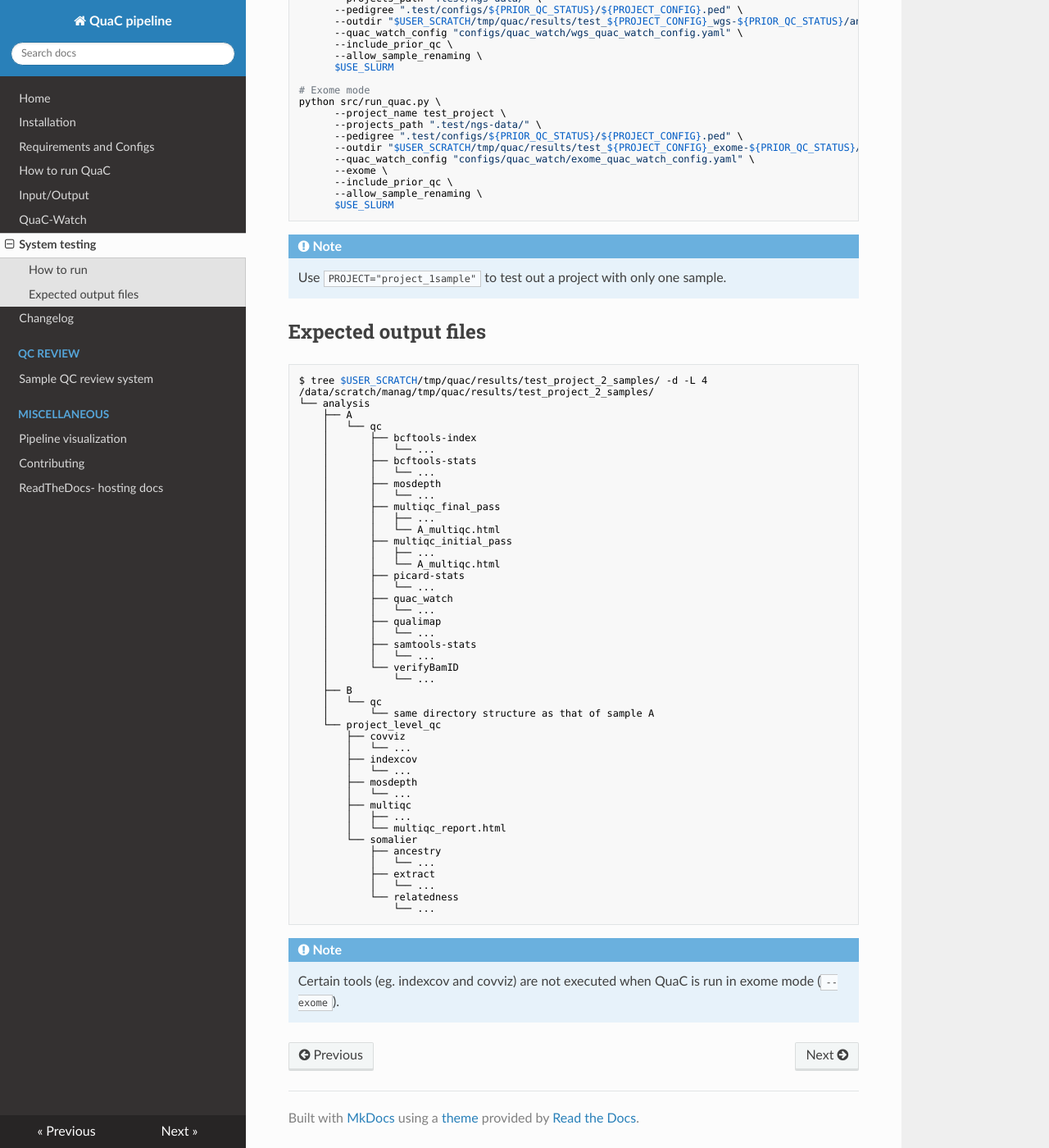
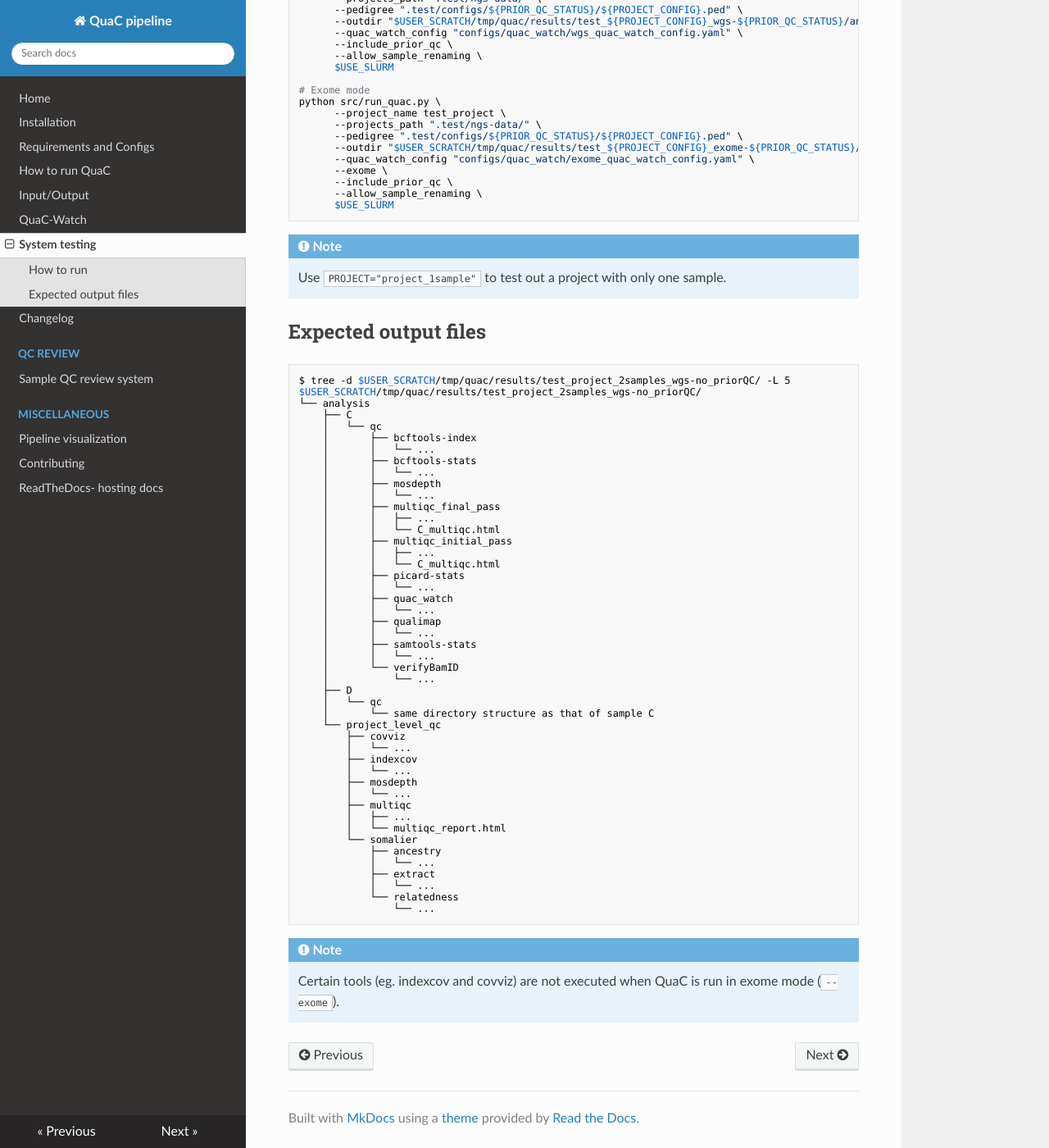
Before and after one commit to uab-cgds-worthey/quac, an MkDocs documentation site: the page built from docs/system_testing.md, in a window 1280 px wide and 1400 px high, scrolled down 1293 px. Shown: the whole window at 82% size. Built offline with MkDocs 1.6.1, drawn with Linux system fonts in a browser that asks for light colours; nearby versions of some CDN libraries.

Commit message:
updates out dir tree for sys testing

````diff
--- a/docs/system_testing.md
+++ b/docs/system_testing.md
@@ -94,10 +94,10 @@ python src/run_quac.py \
 ## Expected output files
 
 ```sh
-$ tree $USER_SCRATCH/tmp/quac/results/test_project_2_samples/ -d -L 4
-/data/scratch/manag/tmp/quac/results/test_project_2_samples/
+$ tree -d $USER_SCRATCH/tmp/quac/results/test_project_2samples_wgs-no_priorQC/ -L 5
+$USER_SCRATCH/tmp/quac/results/test_project_2samples_wgs-no_priorQC/
 └── analysis
-    ├── A
+    ├── C
     │   └── qc
     │       ├── bcftools-index
     │       │   └── ...
@@ -107,10 +107,10 @@ $ tree $USER_SCRATCH/tmp/quac/results/test_project_2_samples/ -d -L 4
     │       │   └── ...
     │       ├── multiqc_final_pass
     │       │   ├── ...
-    │       │   └── A_multiqc.html
+    │       │   └── C_multiqc.html
     │       ├── multiqc_initial_pass
     │       │   ├── ...
-    │       │   └── A_multiqc.html
+    │       │   └── C_multiqc.html
     │       ├── picard-stats
     │       │   └── ...
     │       ├── quac_watch
@@ -121,9 +121,9 @@ $ tree $USER_SCRATCH/tmp/quac/results/test_project_2_samples/ -d -L 4
     │       │   └── ...
     │       └── verifyBamID
     │           └── ...
-    ├── B
+    ├── D
     │   └── qc
-    │       └── same directory structure as that of sample A
+    │       └── same directory structure as that of sample C
     └── project_level_qc
         ├── covviz
         │   └── ...
````
